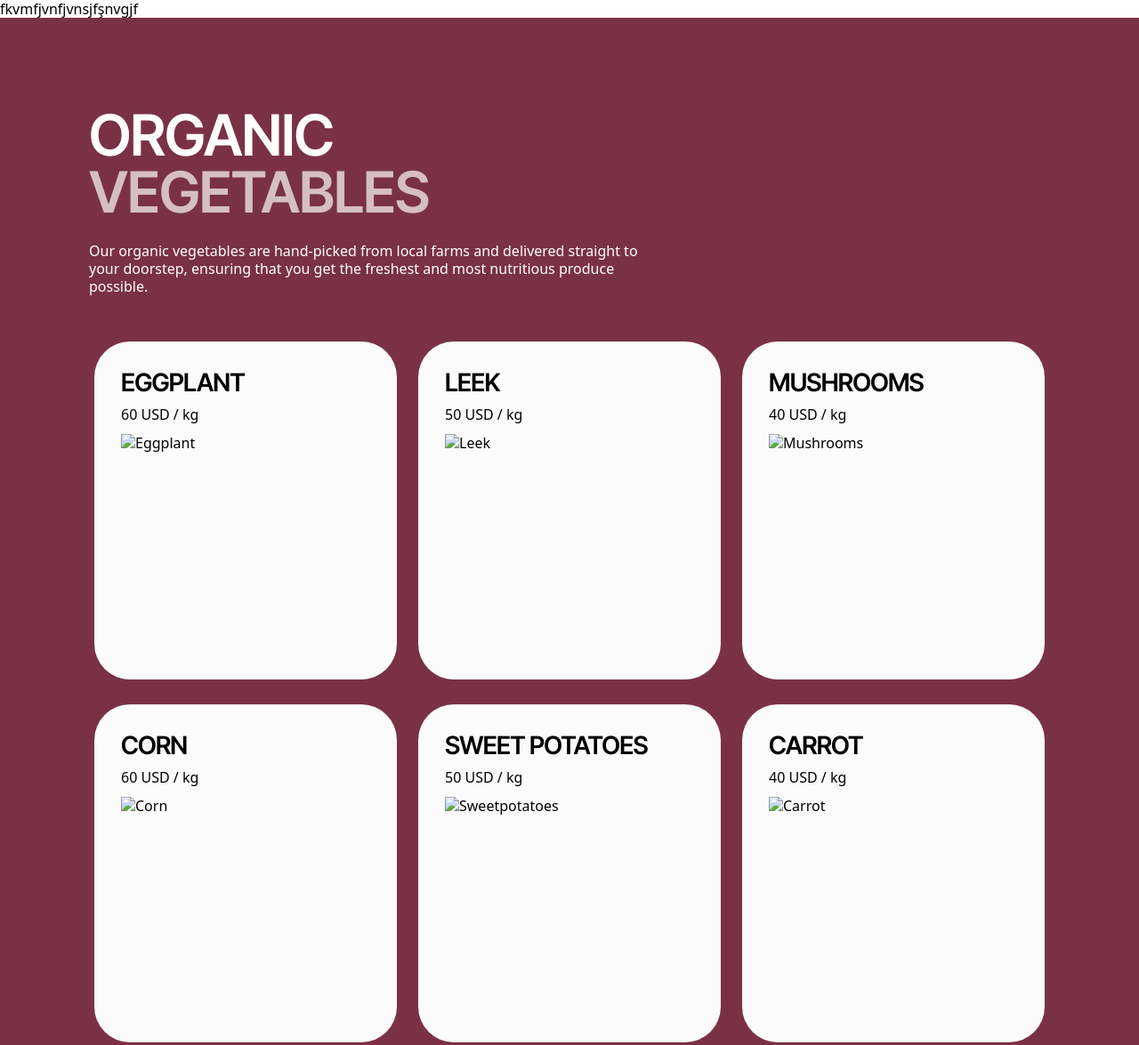
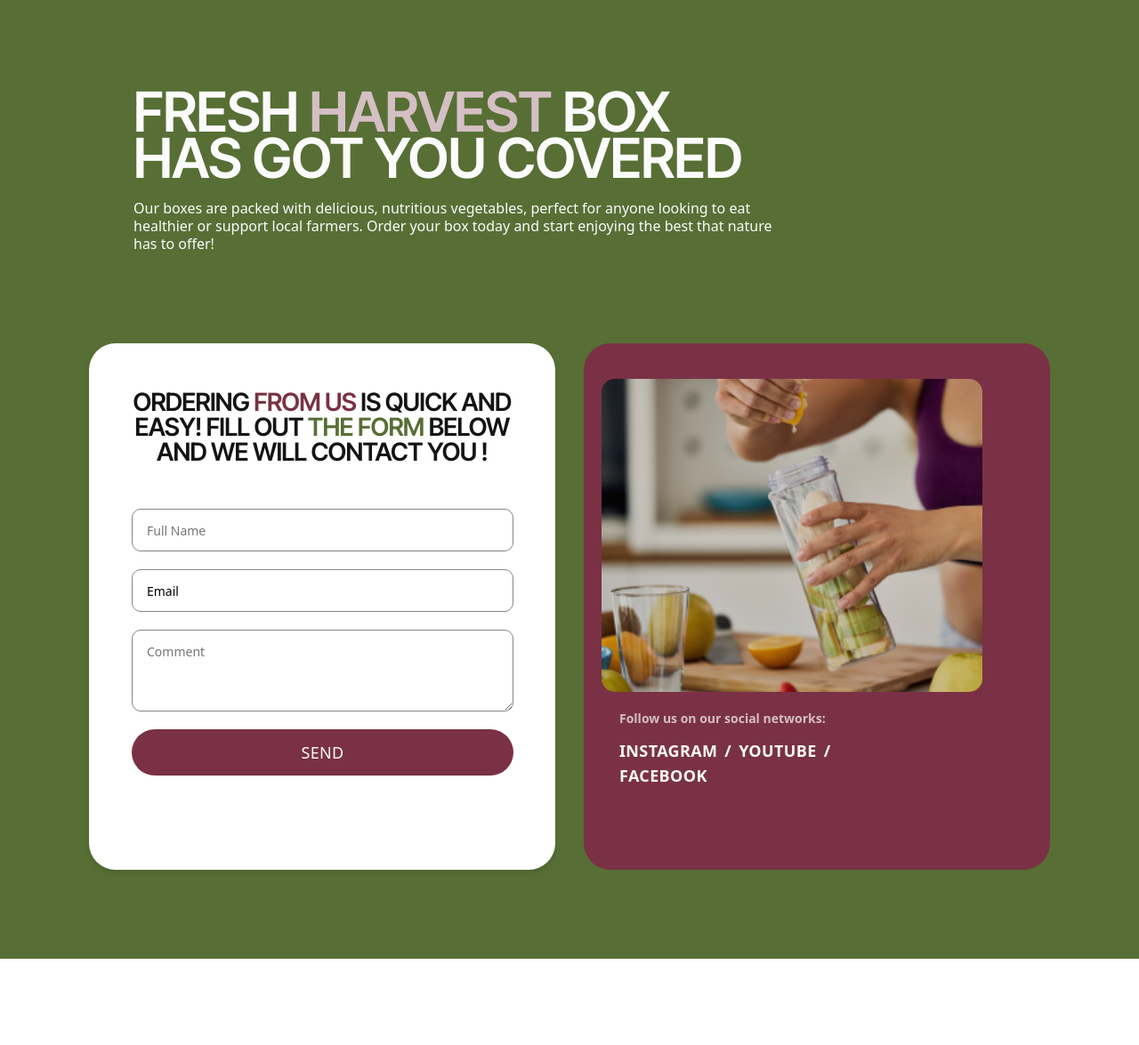
Before and after one commit to yesimbozkurt/greenharvest-fifthsection, a plain HTML site: page index.html in a window 1280 px wide. Shown: the top 1175 px of the page at 89% size. After the commit the page ends 1078 px from the top, so only its background shows below. Drawn offline with nearby package versions, Linux system fonts and the light colour scheme.

Commit message:
fifth-section finish

```diff
--- a/css/styles.css
+++ b/css/styles.css
@@ -47,85 +47,8 @@ p {
     margin: 0;
 }
 
-#third-section {
-    background-color: #7A3145;
-    display: flex;
-    /* Flexbox aktif edilir */
-    flex-direction: column;
-    /* Dikey düzen */
-    gap: 40px;
-    /* Elemanlar arası boşluk */
-    padding: 80px 20px;
-
-}
-
-.third-section-top {
-    display: flex;
-    /* Flexbox aktif edilir */
-    flex-direction: column;
-    /* Dikey düzen */
-    gap: 20px;
-    /* Elemanlar arası boşluk */
-    max-width: 626px;
-}
-
-.third-section-title {
-    color: white;
-    max-width: 335px;
-}
-
-.third-section-text {
-    color: white;
-}
-
-.third-section-bottom {
-    display: flex;
-    /* Flexbox aktif edilir */
-    flex-wrap: wrap;
-    justify-content: center;
-    gap: 20px;
-    /* Elemanlar arası boşluk */
-}
-
-.vegetables-cards {
-    width: 335px;
-    height: 376px;
-    padding: 32px 24px;
-    display: flex;
-    /* Flexbox aktif edilir */
-    flex-direction: column;
-    /* Dikey düzen */
-    gap: 10px;
-    /* Elemanlar arası boşluk */
-    border-radius: 40px;
-    background-color: #FBFBFB;
-}
-
-.vegetables-card {
-    display: flex;
-    /* Flexbox aktif edilir */
-    flex-direction: column;
-    /* Dikey düzen */
-    gap: 12px;
-}
-
-.vegetables-texts {
-    display: flex;
-    /* Flexbox aktif edilir */
-    flex-direction: column;
-    /* Dikey düzen */
-    gap: 12px;
-}
-
-.vegetables-image {
-    width: 100%;
-    height: auto;
-    display: block;
-}
-
-
 /* fifth-section by yesimbozkurt */
-#fifth-section {
+.fifth-section {
     display: flex;
     flex-direction: column;
     background-color: #576F35;
@@ -136,9 +59,9 @@ p {
 
 .fifth-section-title {
     display: flex;
-    align-items: center;
-    justify-content: center;
+    width: 100%;
     flex-direction: column;
+    text-align: left;
 }
 
 .fifth-section-title h2 {
@@ -147,6 +70,7 @@ p {
     color: #FBFBFB;
     text-transform: uppercase;
     margin-bottom: 20px;
+    font-weight: 600;
 }
 
 .fifth-section-title span {
@@ -157,13 +81,16 @@ p {
     font-size: 14px;
     line-height: 20px;
     color: #FBFBFB;
+    font-weight: 500;
 }
 
 .fifth-section-div {
-    margin-top: 40px;
     display: flex;
     flex-direction: column;
     gap: 20px;
+    margin: 0 auto;
+    margin-top: 52px;
+    width: 100%;
 }
 
 .fifth-section-form-container {
@@ -174,18 +101,18 @@ p {
     background-color: #ffffff;
     box-shadow: 0 4px 6px rgba(0, 0, 0, 0.1);
     margin-top: 20px;
-
+    margin: 0 auto;
 }
 
 .fifth-section-form-container h2 {
-    font-size: 18px;
+    font-size: 28px;
     line-height: 28px;
     font-weight: bold;
     text-align: center;
-    margin-top: 40px;
     margin-bottom: 40px;
     color: #141414;
     text-transform: uppercase;
+    font-weight: 600;
 }
 
 .fifth-section-form-container .from-us {
@@ -196,8 +123,13 @@ p {
     color: #576F35;
 }
 
-.inp-wrp {
-    margin-bottom: 40px;
+.fifth-section-form-container .form-box {
+
+    display: flex;
+    flex-direction: column;
+    /* gap: 16px; */
+    width: 295px;
+    margin: 20px auto;
 }
 
 .inp {
@@ -209,22 +141,18 @@ p {
     outline: none;
 }
 
-/* стилізація плейсхолдера */
 .inp::placeholder {
     color: black;
 }
 
-/* стилізація інпута в стані фокус */
 .inp:focus {
     border-color: brown;
 }
 
-/* стилізація інпута при не валідному значенні */
 .inp:not(:placeholder-shown):invalid {
     border-color: red;
 }
 
-/* стилізація інпута при валідному значенні */
 .inp:not(:placeholder-shown):valid {
     border-color: green;
 }
@@ -245,12 +173,10 @@ p {
     color: red;
 }
 
-/* стилізація інформаційного текста при валідному значенні в інпуті */
 .inp:not(:placeholder-shown):valid~.text-valid {
     display: block;
 }
 
-/* стилізація інформаційного текста при не валідному значенні в інпуті */
 .inp:not(:placeholder-shown):invalid~.text-invalid {
     display: block;
 }
@@ -287,7 +213,6 @@ p {
     height: 92px;
     width: 100%;
     align-items: center;
-    padding: 16px;
     border: 1px solid #858585;
     border-radius: 10px;
     font-size: 14px;
@@ -307,12 +232,14 @@ p {
     line-height: 20px;
     text-align: center;
     color: #FBFBFB;
+
+
 }
 
-/* .fifth-section-form-container .form-box button:hover {
-  background-color: #FBFBFB;
-  color: #7A3145;
-} */
+.fifth-section-form-container .form-box button:hover {
+    background-color: #FBFBFB;
+    color: #7A3145;
+}
 
 .fifth-section-img-container {
     background-color: #7A3145;
@@ -323,18 +250,23 @@ p {
     height: 456px;
     justify-content: center;
     align-items: center;
+    margin: 0 auto;
+
+
 }
 
 .fifth-section-img-container img {
-    display: flex;
-    align-items: center;
-    justify-content: center;
+    /* display: flex;
+  align-items: center;
+  justify-content: center; */
     border-radius: 15px;
     width: 295px;
     object-fit: cover;
     height: 272px;
-    gap: 0px;
     opacity: 0px;
+    /* margin: 40px 20px; */
+    margin-bottom: 0;
+    max-width: 100%;
 }
 
 .fifth-section-img-container .social-networks {
@@ -343,6 +275,10 @@ p {
     line-height: 20px;
     margin-top: 20px;
     text-align: left;
+
+    font-weight: 600;
+    padding-left: 20px;
+    width: 357px;
 
 }
 
@@ -357,6 +293,11 @@ p {
     gap: 8px;
     margin-top: 16px;
     text-align: left;
+
+    font-weight: 600;
+    margin-bottom: 50px;
+    padding-left: 20px;
+    width: 295px;
 }
 
 .fifth-section-img-container .social-media li a {
@@ -365,13 +306,8 @@ p {
 }
 
 
-
-
-
-
-
-
-@media (min-width: 768px) {
+/* tablet */
+@media (min-width: 768px) and (max-width: 1279px) {
     #third-section {
         padding: 100px 32px;
         gap: 52px;
@@ -387,44 +323,71 @@ p {
         line-height: 20px;
     }
 
-    .third-section-top {
-        gap: 24px;
+    /* fifth-section by yesim */
+    .fifth-section {
+        width: 100%;
+
+        display: flex;
+        flex-direction: column;
+        padding: 100px;
+        max-width: 1279px;
+        justify-content: center;
+        margin: 0 auto;
     }
 
-    .third-section-bottom {
-        row-gap: 28px;
-        column-gap: 24px;
+    .fifth-section-title h2 {
+        font-size: 64px;
+        line-height: 64px;
+        margin: 0 auto;
+        width: 768px;
+
     }
 
-    .vegetables-cards {
-        width: 340px;
-        height: 380px;
-        padding: 32px 30px;
-        gap: 12px;
+    .fifth-section-title p {
+        width: 640px;
+        font-size: 16px;
+        font-weight: 500;
+        line-height: 1.25;
+        margin-top: 24px;
+        color: #fbfbfb;
     }
 
-    .third-section-title {
-        width: 508px;
-        height: 128px;
-    }
-
-    /* fifth-section by yesim */
-    #fifth-section {
+    .fifth-section-div {
+        display: flex;
+        flex-direction: column;
+        margin: 0 auto;
+        gap: 24px;
+        margin-top: 52px;
         width: 100%;
     }
 
-    .fifth-section-title h2 {
-        font-size: 32px;
-        line-height: 32px;
+    .fifth-section-form-container {
+        width: 640px;
+        height: 632px;
+        gap: 10px;
+        border-radius: 30px;
+        /* padding: 72px 100px; */
     }
 
-    .fifth-section-div .fifth-section-form-container {
-        /* width: 640px; */
-        /* height: 632px; */
-        padding: 72px 100px;
-        gap: 10px;
+    .fifth-section-form-container .form-box {
+        padding: 50px 50px;
+        width: 628px;
+        height: 534px;
+        margin: 0 auto;
         border-radius: 30px;
     }
+
+    .fifth-section-form-container h2 {
+        font-size: 32px;
+
+        font-weight: 600;
+        width: 440px;
+        /* height: 78px; */
+        margin: 0 auto;
+        margin-bottom: 52px;
+
+    }
+
 
     .fifth-section-img-container {
         width: 640px;
@@ -451,14 +414,35 @@ p {
     }
 }
 
+/* desktop */
 @media (min-width: 1280px) {
-    #third-section {
-        padding: 100px;
-    }
+
 
     /* fifth-section by yesim */
     #fifth-section {
         width: 100%;
+        display: flex;
+        flex-direction: column;
+        justify-content: center;
+        padding: 100px;
+        gap: 50px;
+        min-width: 1280px;
+        margin: 0 auto;
+    }
+
+    .fifth-section-title {
+
+        margin-left: 100px;
+    }
+
+    .fifth-section-title h2 {
+        max-width: 752px;
+        font-size: 62px;
+    }
+
+    .fifth-section-title p {
+        width: 742px;
+        font-size: 16px;
     }
 
     .fifth-section-div {
@@ -466,14 +450,25 @@ p {
         flex-direction: row;
         align-items: center;
         justify-content: center;
-        width: 1, 080px;
-        height: 592px;
+        /* width: 1, 080px;
+    height: 592px; */
         gap: 32px;
         opacity: 0px;
         margin-top: 52px;
     }
 
-    .fifth-section-form-container,
+    .fifth-section-form-container {
+        padding: 52px 48px;
+        width: 524px;
+        height: 592px;
+    }
+
+    .fifth-section-form-container .form-box {
+        width: 429px;
+        height: 100%;
+        margin: 50px auto;
+    }
+
     .fifth-section-img-container {
         width: 524px;
         height: 592px;
--- a/index.html
+++ b/index.html
@@ -17,7 +17,7 @@
 
 <body>
     <header id="header">
-        <p>fkvmfjvnfjvnsjfşnvgjf</p>
+
         <!-- meryem -->
     </header>
 
@@ -33,95 +33,20 @@
         <section id="third-section">
             <!-- zeynep -->
             <!-- zeynep -->
-            <div class="third-section-top">
-                <h2 class="third-section-title">ORGANIC <span class="vegetables-span"
-                        style="color: #D4BFC4;">VEGETABLES</span></h2>
-                <p class="third-section-text">
-                    Our organic vegetables are hand-picked from local farms and
-                    delivered straight to your doorstep, ensuring that you get the
-                    freshest and most nutritious produce possible.
-                </p>
-            </div>
 
-            <div class="third-section-bottom">
-                <div class="vegetables-cards">
-                    <div class="vegetables-card">
-                        <div class="vegetables-texts">
-                            <h3 class="vegetables-name">EGGPLANT</h3>
-                            <p class="vegetables-kg">60 USD / kg</p>
-                        </div>
-                        <img class="vegetables-image" src="images/third_section/eggplant.png"
-                            srcset="images/third_section/eggplant.png 1x, images/third_section/eggplant@2x.png 2x, images/third_section/eggplant@3x.png 3x"
-                            alt="Eggplant">
-                    </div>
-                </div>
-                <div class="vegetables-cards">
-                    <div class="vegetables-card">
-                        <div class="vegetables-texts">
-                            <h3 class="vegetables-name">LEEK</h3>
-                            <p class="vegetables-kg">50 USD / kg</p>
-                        </div>
-                        <img class="vegetables-image" src="images/third_section/leek.png"
-                            srcset="images/third_section/leek.png 1x, images/third_section/leek@2x.png 2x, images/third_section/leek@3x.png 3x"
-                            alt="Leek">
-                    </div>
-                </div>
-                <div class="vegetables-cards">
-                    <div class="vegetables-card">
-                        <div class="vegetables-texts">
-                            <h3 class="vegetables-name">MUSHROOMS</h3>
-                            <p class="vegetables-kg">40 USD / kg</p>
-                        </div>
-                        <img class="vegetables-image" src="images/third_section/mushrooms.png"
-                            srcset="images/third_section/mushrooms.png 1x, images/third_section/mushrooms@2x.png 2x, images/third_section/mushrooms@3x.png 3x"
-                            alt="Mushrooms">
-                    </div>
-                </div>
-                <div class="vegetables-cards">
-                    <div class="vegetables-card">
-                        <div class="vegetables-texts">
-                            <h3 class="vegetables-name">CORN</h3>
-                            <p class="vegetables-kg">60 USD / kg</p>
-                        </div>
-                        <img class="vegetables-image" src="images/third_section/corn.png"
-                            srcset="images/third_section/corn.png 1x, images/third_section/corn@2x.png 2x, images/third_section/corn@3x.png 3x"
-                            alt="Corn">
-                    </div>
-                </div>
-                <div class="vegetables-cards">
-                    <div class="vegetables-card">
-                        <div class="vegetables-texts">
-                            <h3 class="vegetables-name">SWEET POTATOES</h3>
-                            <p class="vegetables-kg">50 USD / kg</p>
-                        </div>
-                        <img class="vegetables-image" src="images/third_section/sweetpotatoes.png"
-                            srcset="images/third_section/sweetpotatoes.png 1x, images/third_section/sweetpotatoes@2x.png 2x, images/third_section/sweetpotatoes@3x.png 3x"
-                            alt="Sweetpotatoes">
-                    </div>
-                </div>
-                <div class="vegetables-cards">
-                    <div class="vegetables-card">
-                        <div class="vegetables-texts">
-                            <h3 class="vegetables-name">CARROT</h3>
-                            <p class="vegetables-kg">40 USD / kg</p>
-                        </div>
-                        <img class="vegetables-image" src="images/third_section/carrot.png"
-                            srcset="images/third_section/carrot.png 1x, images/third_section/carrot@2x.png 2x, images/third_section/carrot@3x.png 3x"
-                            alt="Carrot">
-                    </div>
-                </div>
-
-            </div>
         </section>
 
         <section id="fourth-section">
             <!-- beyza -->
         </section>
 
-        <section id="fifth-section">
+        <section class="fifth-section" id="fifth-section">
             <!-- yeşim -->
             <div class="fifth-section-title">
-                <h2>Fresh <span>Harvest</span> Box has got you covered</h2>
+                <h2>Fresh <span>Harvest</span> Box
+                    <br>
+                    has got you covered
+                </h2>
                 <p>Our boxes are packed with delicious, nutritious vegetables, perfect for anyone looking to eat
                     healthier or
                     support
@@ -130,7 +55,8 @@
             <div class="fifth-section-div">
                 <div class="fifth-section-form-container">
                     <h2>Ordering <span class="from-us">from us</span> is quick and easy! Fill out <span
-                            class="the-form">the form</span> below and we will contact you !</h2>
+                            class="the-form">the form</span>
+                        below and we will contact you !</h2>
                     <form class="form-box" action="#">
                         <input type="text" placeholder="Full Name" required>
                         <div class="inp-wrp">
@@ -146,15 +72,15 @@
                 <div class="fifth-section-img-container">
                     <img src="./images/fifth_section/smoothie.png"
                         srcset="images/fifth_section/smoothie.png 1x, images/fifth_section/smoothie@2x.png 2x, images/fifth_section/smoothie@3x.png 3x"
-                        alt="smoothie" width="295">
+                        alt="smoothie">
                     <div class="fifth-section-social-media">
                         <p class="social-networks">Follow us on our social networks:</p>
                         <ul class="social-media">
                             <li><a href="https://www.instagram.com/goit.turkiye/">instagram</a></li>
                             <li>/</li>
-                            <li><a href="https://m.youtube.com/@GoITTurkey"></a>youtube</li>
+                            <li><a href="https://m.youtube.com/@GoITTurkey">youtube</a></li>
                             <li>/</li>
-                            <li><a href="https://www.facebook.com/people/GOIT-T%C3%BCrkiye/61558036560161/"></a>facebook
+                            <li><a href="https://www.facebook.com/people/GOIT-T%C3%BCrkiye/61558036560161/">facebook</a>
                             </li>
                         </ul>
                     </div>
```
